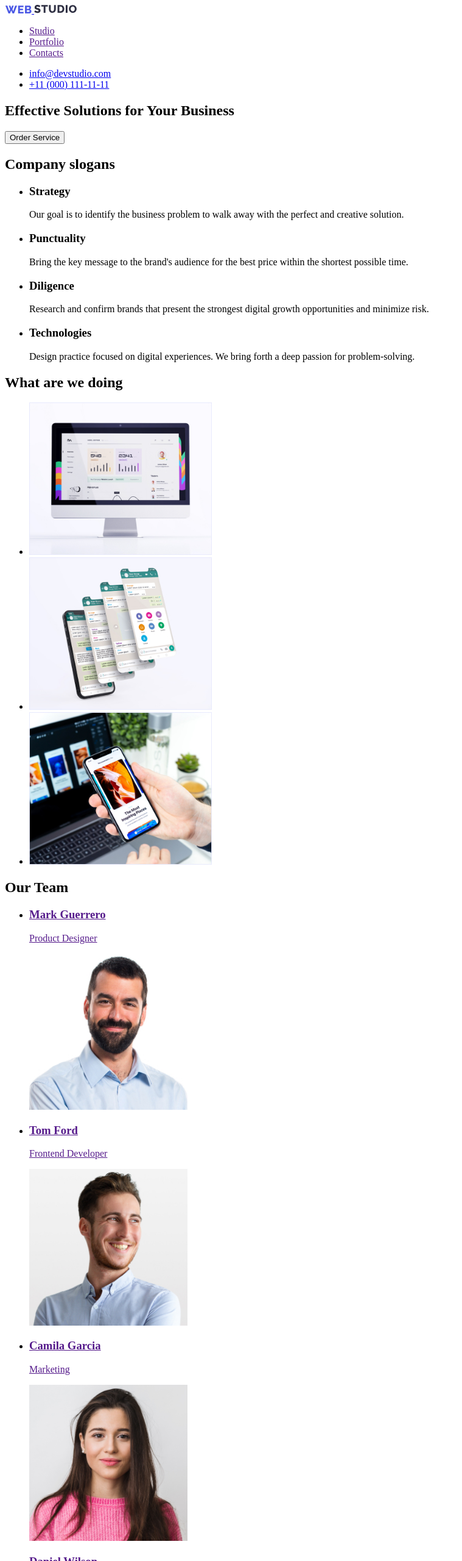
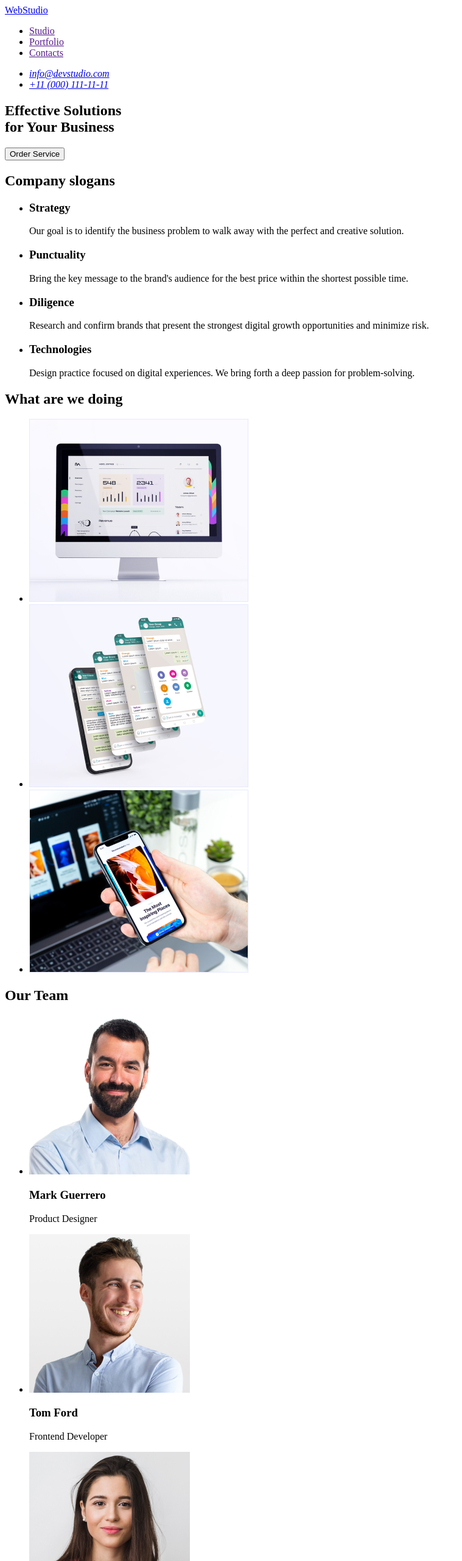
Before and after one commit to VViktorV/ViktorV3-goit-markup-hw-01, a plain HTML site: page index.html in a window 1280 px wide. Shown: the top 2560 px of the page at 61% size, without its empty margins (0-759 px from the left). Drawn offline with Linux system fonts and the light colour scheme.

Commit message:
Виправлення ДЗ
Виправлення ДЗ

```diff
--- a/index.html
+++ b/index.html
@@ -10,10 +10,7 @@
     <!-- Cap -->
     <header>
       <nav>
-        <a href="/"
-          ><img src="./images/logo1.svg" alt="company logo" />
-          <img src="./images/logo2.svg" alt="company logo" />
-        </a>
+        <a href="/index.html">WebStudio </a>
 
         <ul>
           <li><a href="">Studio</a></li>
@@ -23,22 +20,27 @@
       </nav>
 
       <!-- Contacts -->
+      <address>
         <ul>
-        <li><a href="mailto.info@devstudio.com">info@devstudio.com</a></li>
-        <li><a href="tel:+11(000)111-11-11">+11 (000) 111-11-11</a></li>
+          <li><a href="mailto:info@devstudio.com">info@devstudio.com</a></li>
+          <li><a href="tel:+110001111111">+11 (000) 111-11-11</a></li>
         </ul>
+      </address>
     </header>
 
     <main>
       <!-- Hero -->
       <div>
         <section>
-          <h1>Effective Solutions for Your Business</h1>
-          <button>Order Service</button>
+          <h1>
+            Effective Solutions <br />
+            for Your Business
+          </h1>
+          <button type="button">Order Service</button>
         </section>
       </div>
 
-      <!-- Section 1 -->
+      <!-- Company slogans -->
 
       <div>
         <section>
@@ -76,72 +78,49 @@
         </section>
       </div>
 
-      <!-- Section 2 -->
+      <!-- Activiti -->
       <div>
         <section>
           <h2>What are we doing</h2>
           <ul>
             <li>
-              <a href=""
-                ><img
-                  src="./images/logo3.jpg"
-                  alt="offer webstudio"
-                  width="300"
-              /></a>
+              <img src="./images/logo3.jpg" alt="offer webstudio" width="360" />
             </li>
             <li>
-              <a href=""
-                ><img
-                  src="./images/logo4.jpg"
-                  alt="offer webstudio"
-                  width="300"
-              /></a>
+              <img src="./images/logo4.jpg" alt="offer webstudio" width="360" />
             </li>
             <li>
-              <a href=""
-                ><img
-                  src="./images/logo5.jpg"
-                  alt="offer webstudio"
-                  width="300"
-              /></a>
+              <img src="./images/logo5.jpg" alt="offer webstudio" width="360" />
             </li>
           </ul>
         </section>
       </div>
 
-      <!-- Section 3 -->
+      <!-- Team -->
 
       <div>
         <section>
           <h2>Our Team</h2>
           <ul>
             <li>
-              <a href=""
-                ><h3>Mark Guerrero</h3>
+              <img src="./images/foto1.jpg" alt="employee" width="264" />
+              <h3>Mark Guerrero</h3>
               <p>Product Designer</p>
-                <img src="./images/foto1.jpg" alt="employee" width="260"
-              /></a>
             </li>
             <li>
-              <a href=""
-                ><h3>Tom Ford</h3>
+              <img src="./images/foto2.jpg" alt="employee" width="264" />
+              <h3>Tom Ford</h3>
               <p>Frontend Developer</p>
-                <img src="./images/foto2.jpg" width="260" alt="employee"
-              /></a>
             </li>
             <li>
-              <a href=""
-                ><h3>Camila Garcia</h3>
+              <img src="./images/foto3.jpg" alt="employee" width="264" />
+              <h3>Camila Garcia</h3>
               <p>Marketing</p>
-                <img src="./images/foto3.jpg" width="260" alt="employee"
-              /></a>
             </li>
             <li>
-              <a href=""
-                ><h3>Daniel Wilson</h3>
+              <img src="./images/foto4.jpg" alt="employee" width="264" />
+              <h3>Daniel Wilson</h3>
               <p>UI Designer</p>
-                <img src="./images/foto4.jpg" width="260" alt="employee"
-              /></a>
             </li>
           </ul>
         </section>
@@ -150,10 +129,8 @@
 
     <!-- Footer -->
     <footer>
-      <a href="/"
-        ><img src="./images/logo1.svg " alt="company logo" />
-        <img src="./images/logo2.svg" alt="company logo" />
-      </a>
+      <a href="/index.html">WebStudio </a>
+
       <p>
         Increase the flow of customers and sales for your business with digital
         marketing & growth solutions.
```
Lines whose indentation alone changed are shown as unchanged.
